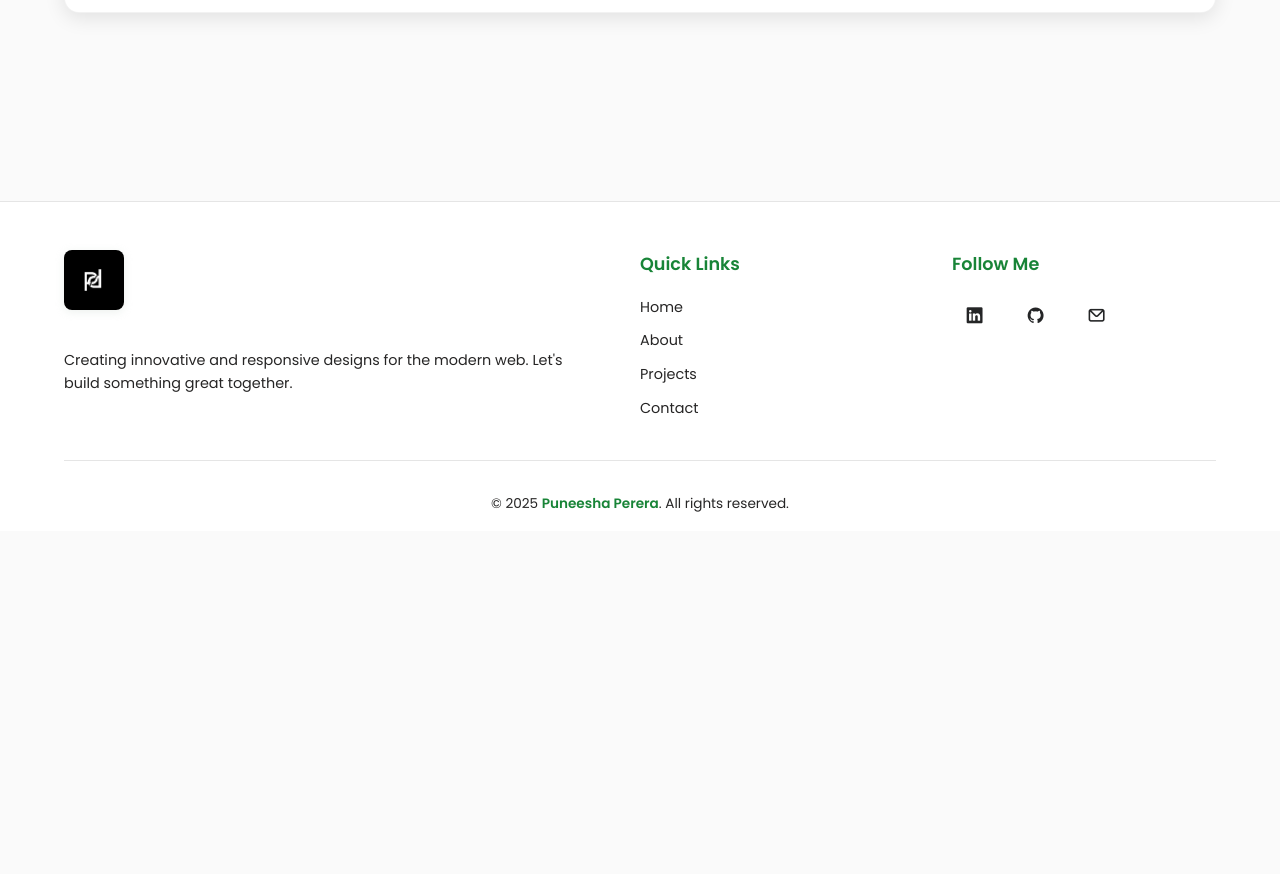
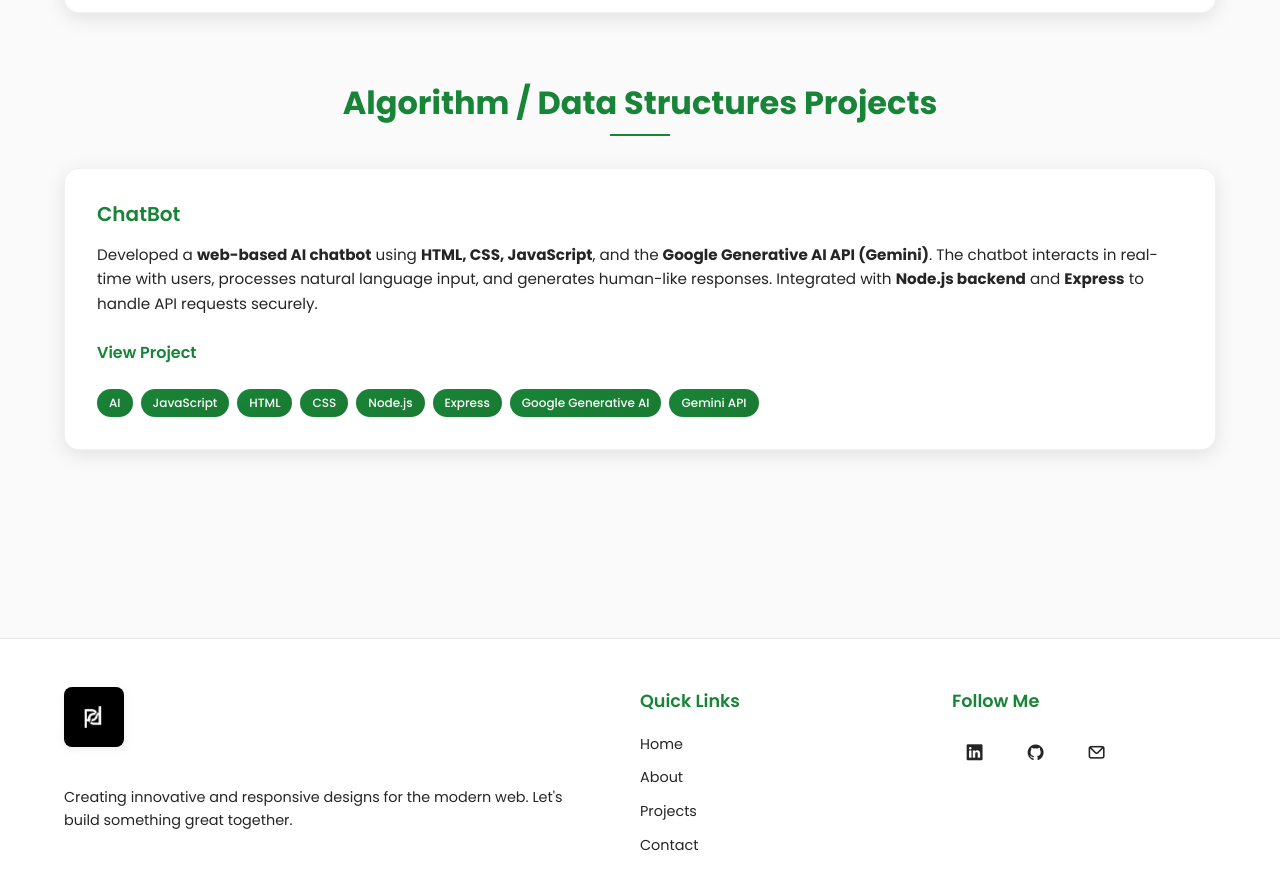
Before and after one commit to Puneesha77/Portfolio, a plain HTML site: page projects.html in a window 1280 px wide. Shown: the part 2413-3287 px from the top of the page. Before the commit the page ends 2944 px from the top, so only its background shows below. Drawn offline with nearby package versions, Linux system fonts and the light colour scheme; a web font is replaced by a local one.

Commit message:
Project added

```diff
--- a/projects.html
+++ b/projects.html
@@ -219,6 +219,30 @@
                             </div>
                         </div>
                     </div>
+
+                    <!--Algorithm / Data Structures Projects -->
+                    <div class="category-section">
+                        <h2 class="category-title">Algorithm / Data Structures Projects</h2>
+                        <div class="project-container">
+                            <div class="project-card">
+                                <div class="card-content">
+                                    <h3>ChatBot</h3>
+                                    <p>Developed a <strong>web-based AI chatbot</strong> using <strong>HTML, CSS, JavaScript</strong>, and the <strong>Google Generative AI API (Gemini)</strong>. The chatbot interacts in real-time with users, processes natural language input, and generates human-like responses. Integrated with <strong>Node.js backend</strong> and <strong>Express</strong> to handle API requests securely.</p>
+                                    <a href="https://github.com/Puneesha77/Chat-Bot" class="view-link">View Project</a>
+                                    <div class="tech-tag-container">
+                                        <span class="tech-tag">AI</span>
+                                        <span class="tech-tag">JavaScript</span>
+                                        <span class="tech-tag">HTML</span>
+                                        <span class="tech-tag">CSS</span>
+                                        <span class="tech-tag">Node.js</span>
+                                        <span class="tech-tag">Express</span>
+                                        <span class="tech-tag">Google Generative AI</span>
+                                        <span class="tech-tag">Gemini API</span>
+                                    </div>
+                                </div>
+                            </div>
+                        </div>
+                    </div>
                 </div>
             </section>
 
--- a/style.css
+++ b/style.css
@@ -258,7 +258,7 @@ body.dark #sun {
     font-size: 24px;
     font-weight: 600;
     text-transform: capitalize;
-    line-height: 1.4;   /* gives breathing room */
+    line-height: 1.5;   /* gives breathing room */
     overflow: hidden;
     white-space: nowrap;
     border-right: 2px solid #149e3d;
```
